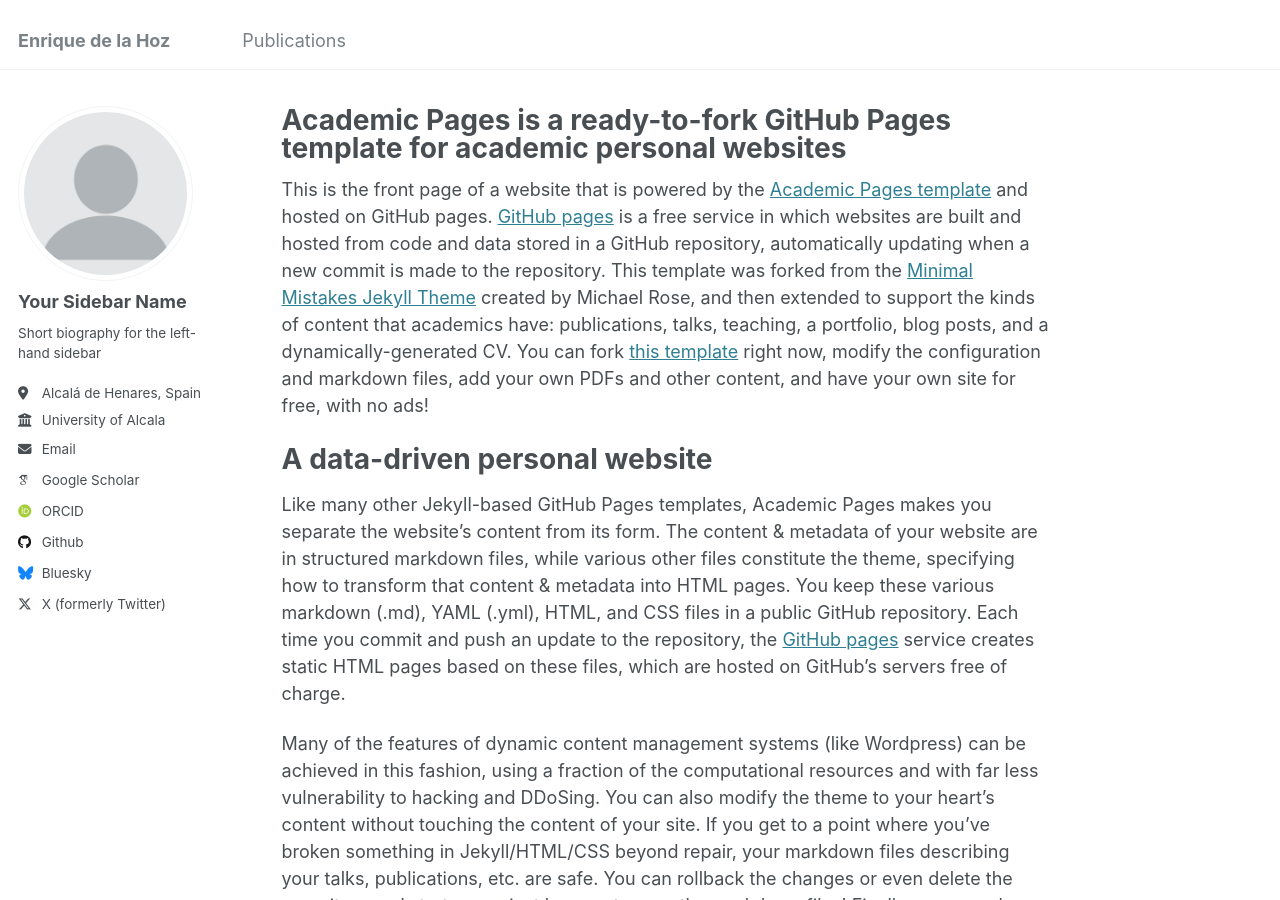
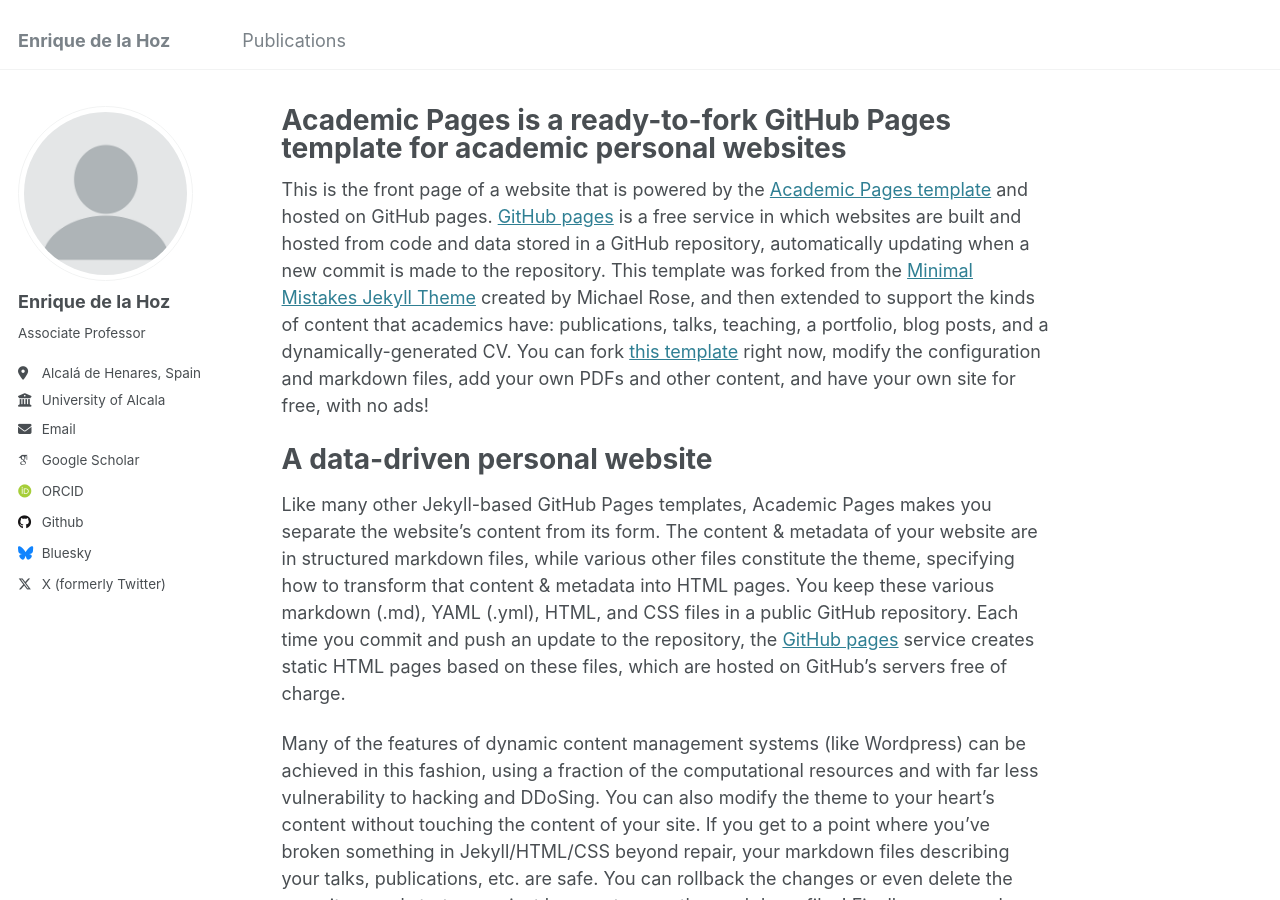
Before and after one commit to edelahozuah/edelahozuah.github.io, a Jekyll site: the page built from _pages/about.md, in a window 1280 px wide and 900 px high. Built offline with Jekyll 4.4.1, drawn with Linux system fonts in a browser that asks for light colours; some web fonts are replaced.

Commit message:
Update _config.yml

```diff
--- a/_config.yml
+++ b/_config.yml
@@ -22,9 +22,9 @@ repository               : "academicpages/academicpages.github.io"
 author:
   # Biographic information
   avatar           : "profile.png"
-  name             : "Your Sidebar Name"
+  name             : "Enrique de la Hoz"
   pronouns         : # example: "she/her"
-  bio              : "Short biography for the left-hand sidebar"
+  bio              : "Associate Professor"
   location         : "Alcalá de Henares, Spain"
   employer         : "University of Alcala"
   uri              : # URL
```
